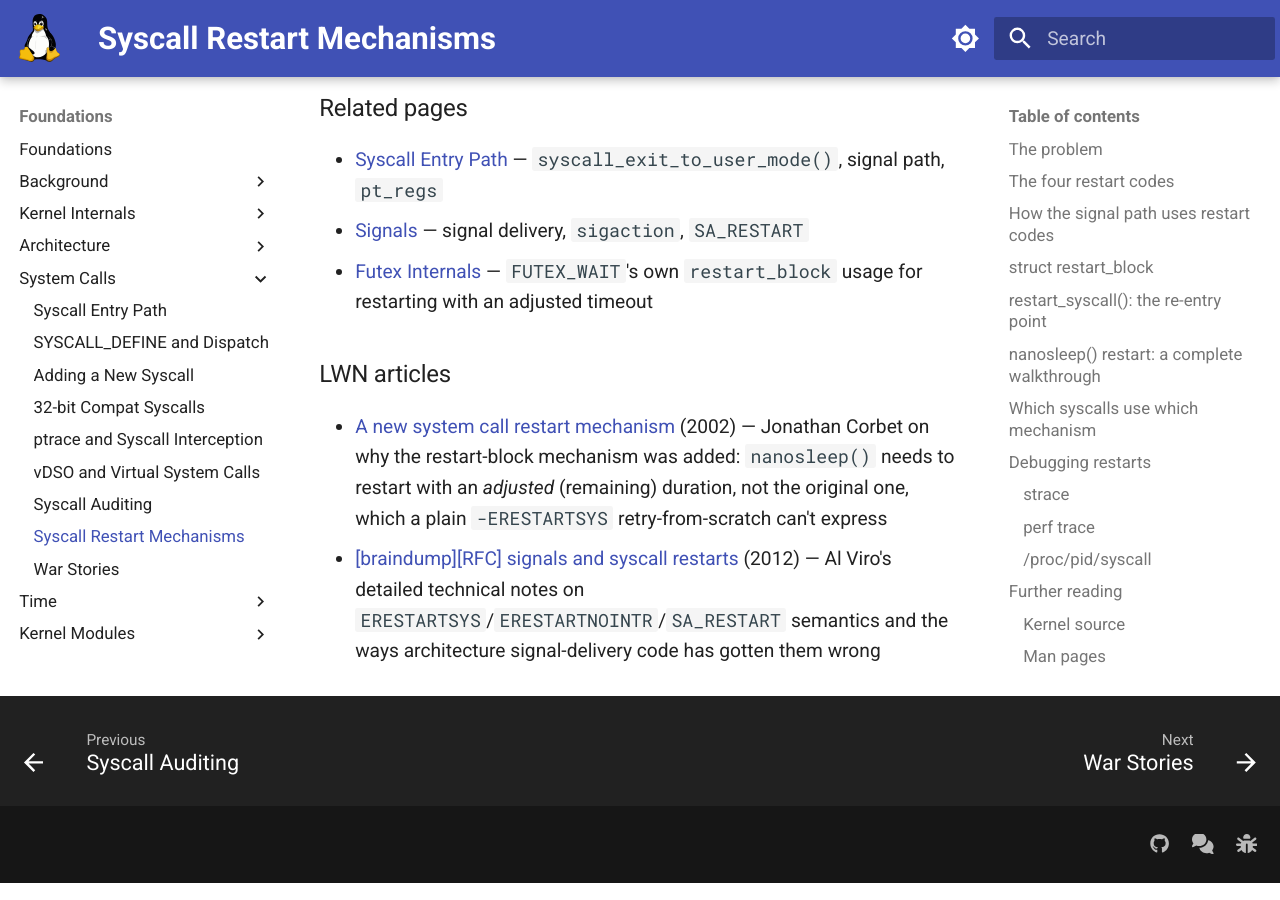
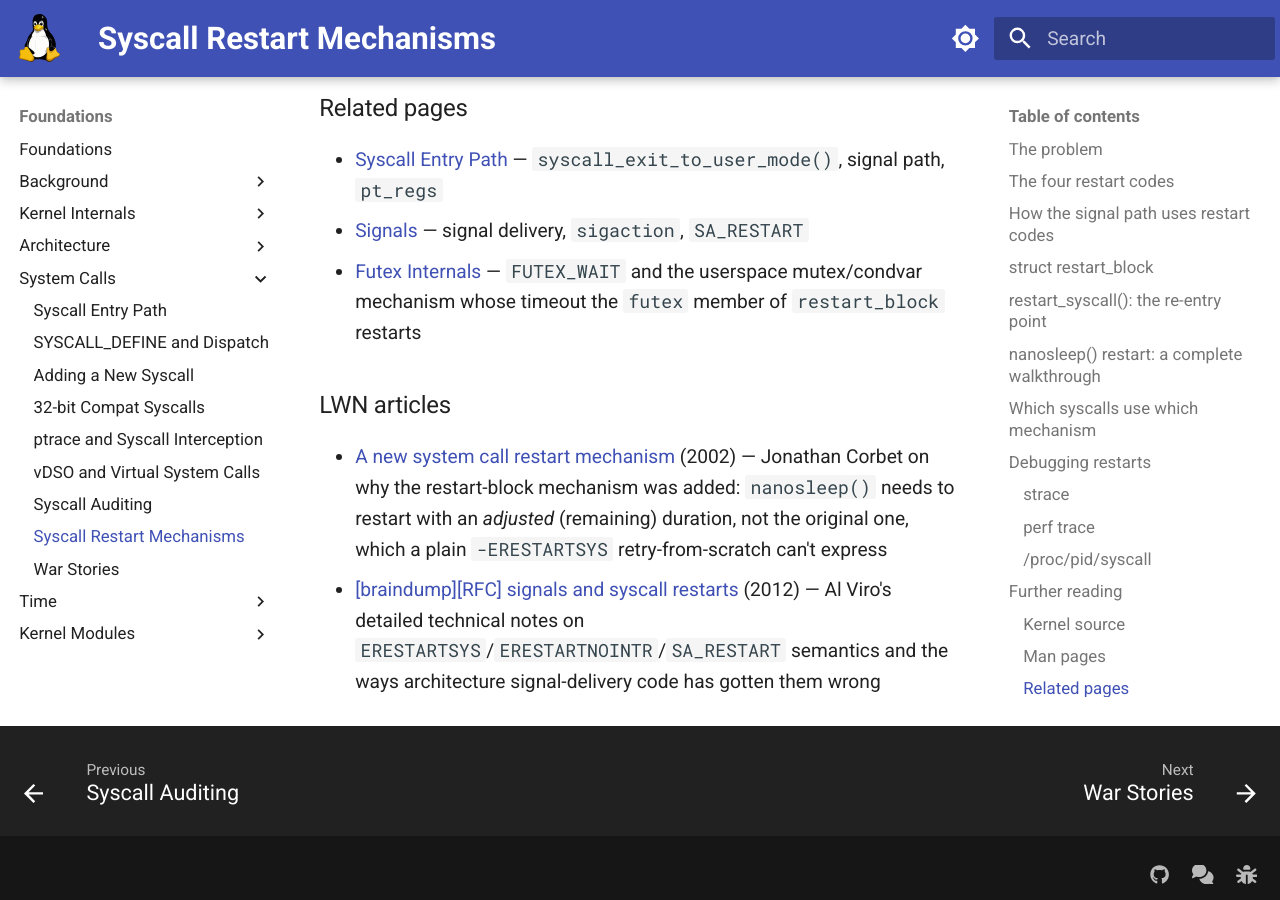
Before and after one commit to laveeshb/linux-kernel-internals, an MkDocs documentation site: the page built from docs/syscalls/restart-block.md, in a window 1280 px wide and 900 px high, scrolled down 8707 px. Built offline with MkDocs 1.6.1 and Material for MkDocs 9.7.7, drawn with Linux system fonts in a browser that asks for light colours.

Commit message:
Fix round-2 review findings on syscalls citation backfill
- war-stories.md: statx() uses struct statx_timestamp, not
  __kernel_timespec - the prose contradicted the page's own code
  block two lines below it, which already showed the correct struct
- restart-block.md: the Futex Internals link claimed that page
  discusses restart_block usage, but it doesn't mention restart_block
  at all - reworded to describe what the target page actually covers
  while still explaining the real restart_block.futex connection
- syscall-entry.md: the compat.md link claimed that page covers the
  x32 ABI, but compat.md is scoped entirely to legacy ia32 compat with
  no x32 content - reworded to describe compat.md as the sibling
  mechanism rather than claiming it covers x32 directly

```diff
--- a/docs/syscalls/restart-block.md
+++ b/docs/syscalls/restart-block.md
@@ -290,7 +290,7 @@
 
 - [Syscall Entry Path](syscall-entry.md) — `syscall_exit_to_user_mode()`, signal path, `pt_regs`
 - [Signals](../ipc/signals.md) — signal delivery, `sigaction`, `SA_RESTART`
-- [Futex Internals](../locking/futex.md) — `FUTEX_WAIT`'s own `restart_block` usage for restarting with an adjusted timeout
+- [Futex Internals](../locking/futex.md) — `FUTEX_WAIT` and the userspace mutex/condvar mechanism whose timeout the `futex` member of `restart_block` restarts
 
 ### LWN articles
 
```
Also changed, not shown: docs/syscalls/syscall-entry.md (+1 -1 lines), docs/syscalls/war-stories.md (+1 -1 lines).
